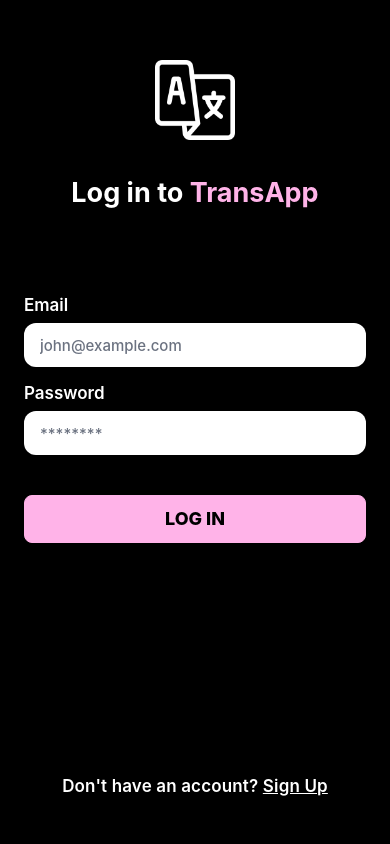
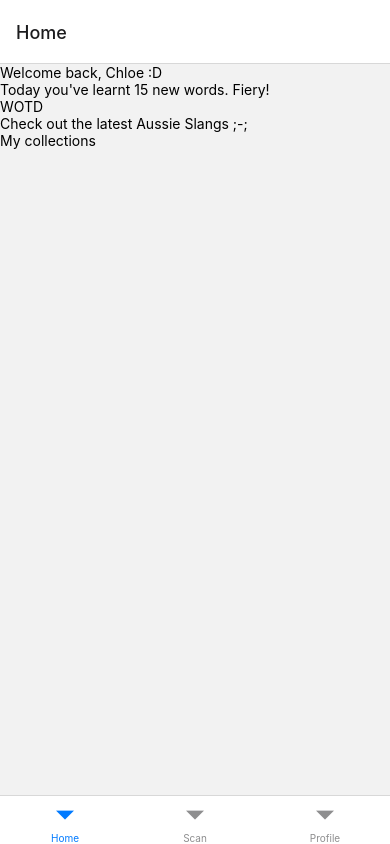
Before and after one commit to appsecandrewlee/MACathon_2023, a React Native app in the folder langtrans_app/: screen /Main in a window 390 px wide. Built offline with nearby package versions, Linux system fonts and the light colour scheme.

Commit message:
implement tab bar navigation

```diff
--- a/langtrans_app/App.js
+++ b/langtrans_app/App.js
@@ -5,7 +5,8 @@ import axios from "axios";
 import SignupScreen from './screens/Signup'; // Import the signup screen
 import LoginScreen from './screens/Login'; // Import the login screen
 import CameraScreen from './screens/Scan'; // Assuming you also have a camera screen
-import HomeScreen from './screens/Home'; // Assuming you also have a camera screen
+import MainScreen from './screens/Main'; // Assuming you also have a camera screen
+import ProfileScreen from './screens/Profile'; // Assuming you also have a camera screen
 const Stack = createStackNavigator();
 
 export default function App() {
@@ -49,8 +50,8 @@ export default function App() {
       <Stack.Navigator initialRouteName="Login">
         <Stack.Screen name="Login" component={LoginScreen} options={{ headerShown: false }} />
         <Stack.Screen name="Signup" component={SignupScreen} options={{ headerShown: false }} />
-        <Stack.Screen name="Camera" component={CameraScreen} options={{ title: 'Capture Image' }} />
-        <Stack.Screen name="Home" component={HomeScreen} options={{ headerShown: false }} />
+        <Stack.Screen name="Main" component={MainScreen} options={{ headerShown: false }} />
+        {/* <Stack.Screen name="Camera" component={CameraScreen} options={{ title: 'Capture Image' }} /> */}
         {/* Add more screens as needed */}
       </Stack.Navigator>
     </NavigationContainer>
--- a/langtrans_app/package.json
+++ b/langtrans_app/package.json
@@ -12,6 +12,7 @@
     "@expo/webpack-config": "^19.0.0",
     "@react-native-firebase/app": "^18.3.2",
     "@react-native-firebase/auth": "^18.3.2",
+    "@react-navigation/bottom-tabs": "^6.5.8",
     "@react-navigation/native": "^6.1.7",
     "@react-navigation/stack": "^6.3.17",
     "@types/react": "~18.2.14",
@@ -25,7 +26,11 @@
     "react-dom": "18.2.0",
     "react-native": "0.72.4",
     "react-native-config": "^1.5.1",
+    "react-native-gesture-handler": "^2.12.1",
     "react-native-linear-gradient": "^2.8.3",
+    "react-native-reanimated": "^3.4.2",
+    "react-native-safe-area-context": "^4.7.2",
+    "react-native-screens": "^3.25.0",
     "react-native-web": "~0.19.6",
     "typescript": "^5.1.3"
   },
--- a/langtrans_app/screens/Home.js
+++ b/langtrans_app/screens/Home.js
@@ -1,77 +1,15 @@
+// HomeScreen.js
 import React from 'react';
-import { StyleSheet, SafeAreaView, View, Text, TouchableOpacity } from 'react-native';
-import { useNavigation } from '@react-navigation/native';
-export default function HomeScreen() {
-    const navigation = useNavigation();
+import { View, Text } from 'react-native';
+
+export default function MainScreen() {
   return (
-    <SafeAreaView style={{ flex: 1, backgroundColor: '#e8ecf4' }}>
-      <View style={styles.container}>
-
-        {/* Title */}
-        <View style={styles.header}>
-          <Text style={styles.title}>
-            Welcome to <Text style={{ color: '#c90661' }}>LangTransApp</Text>
-          </Text>
-        </View>
-
-        {/* Placeholder Text */}
-        <View style={styles.placeholderContainer}>
-          <Text style={styles.placeholderText}>Your Content Goes Here</Text>
-        </View>
-
-        {/* Navigation Bar */}
-        <View style={styles.navBar}>
-          <TouchableOpacity onPress={() => {}}>
-            <Text style={styles.navText}>Home</Text>
-          </TouchableOpacity>
-          <TouchableOpacity onPress={() => navigation.navigate('Camera')}>
-      <Text style={styles.navText}>Scan</Text>
-    </TouchableOpacity>
-          <TouchableOpacity onPress={() => {}}>
-            <Text style={styles.navText}>Profile</Text>
-          </TouchableOpacity>
-        </View>
-
-      </View>
-    </SafeAreaView>
+    <View>
+        <Text>Welcome back, Chloe :D</Text>
+        <Text>Today you've learnt 15 new words. Fiery!</Text>
+        <Text>WOTD</Text>
+        <Text>Check out the latest Aussie Slangs ;-;</Text>
+        <Text>My collections</Text>
+    </View>
   );
-}
-
-const styles = StyleSheet.create({
-  container: {
-    flex: 1,
-    padding: 24,
-  },
-  header: {
-    marginTop: 36,
-  },
-  title: {
-    fontSize: 27,
-    fontWeight: '700',
-    color: '#1d1d1d',
-    marginBottom: 6,
-    textAlign: 'center',
-  },
-  placeholderContainer: {
-    flex: 1,
-    justifyContent: 'center',
-    alignItems: 'center',
-  },
-  placeholderText: {
-    fontSize: 18,
-    color: '#1d1d1d',
-    textAlign: 'center',
-  },
-  navBar: {
-    flexDirection: 'row',
-    justifyContent: 'space-between',
-    paddingVertical: 15,
-    borderTopWidth: 1,
-    borderColor: '#c90661',
-  },
-  navText: {
-    fontSize: 17,
-    fontWeight: '600',
-    color: '#222',
-  },
-});
+};
--- a/langtrans_app/screens/Login.js
+++ b/langtrans_app/screens/Login.js
@@ -77,7 +77,7 @@ export default function LoginScreen({navigation}) {
 
           <View style={commonStyles.formAction}>
             <TouchableOpacity
-              onPress={() => navigation.navigate('Home')}>
+              onPress={() => navigation.navigate('Main')}>
               <View style={commonStyles.btn}>
                 <Text style={commonStyles.btnText}>LOG IN</Text>
               </View>
--- /dev/null
+++ b/langtrans_app/screens/Main.js
@@ -0,0 +1,99 @@
+import React from 'react';
+import { StyleSheet, SafeAreaView, View, Text, TouchableOpacity } from 'react-native';
+import { useNavigation } from '@react-navigation/native';
+
+// NAV TAB BAR
+import 'react-native-gesture-handler';
+import { NavigationContainer } from '@react-navigation/native';
+import { createBottomTabNavigator } from '@react-navigation/bottom-tabs';
+import HomeScreen from './Home'; // Import your screen components
+import ProfileScreen from './Profile';
+import ScanScreen from './Scan';
+
+const Tab = createBottomTabNavigator();
+
+export default function MainScreen() {
+  return (
+    <Tab.Navigator>
+      <Tab.Screen name="Home" component={HomeScreen} />
+      <Tab.Screen name="Scan" component={ScanScreen} />
+      <Tab.Screen name="Profile" component={ProfileScreen} />
+    </Tab.Navigator>
+  );
+}
+
+
+// export default function HomeScreen() {
+//     const navigation = useNavigation();
+//   return (
+//     <SafeAreaView style={{ flex: 1, backgroundColor: '#e8ecf4' }}>
+//       <View style={styles.container}>
+
+//         {/* Title */}
+//         <View style={styles.header}>
+//           <Text style={styles.title}>
+//             Welcome to <Text style={{ color: '#c90661' }}>LangTransApp</Text>
+//           </Text>
+//         </View>
+
+//         {/* Placeholder Text */}
+//         <View style={styles.placeholderContainer}>
+//           <Text style={styles.placeholderText}>Your Content Goes Here</Text>
+//         </View>
+
+//         {/* Navigation Bar */}
+//         <View style={styles.navBar}>
+//           <TouchableOpacity onPress={() => {}}>
+//             <Text style={styles.navText}>Home</Text>
+//           </TouchableOpacity>
+//           <TouchableOpacity onPress={() => navigation.navigate('Camera')}>
+//       <Text style={styles.navText}>Scan</Text>
+//     </TouchableOpacity>
+//           <TouchableOpacity onPress={() => navigation.navigate('Profile')}>
+//             <Text style={styles.navText}>Profile</Text>
+//           </TouchableOpacity>
+//         </View>
+
+//       </View>
+//     </SafeAreaView>
+//   );
+// }
+
+const styles = StyleSheet.create({
+  container: {
+    flex: 1,
+    padding: 24,
+  },
+  header: {
+    marginTop: 36,
+  },
+  title: {
+    fontSize: 27,
+    fontWeight: '700',
+    color: '#1d1d1d',
+    marginBottom: 6,
+    textAlign: 'center',
+  },
+  placeholderContainer: {
+    flex: 1,
+    justifyContent: 'center',
+    alignItems: 'center',
+  },
+  placeholderText: {
+    fontSize: 18,
+    color: '#1d1d1d',
+    textAlign: 'center',
+  },
+  navBar: {
+    flexDirection: 'row',
+    justifyContent: 'space-between',
+    paddingVertical: 15,
+    borderTopWidth: 1,
+    borderColor: '#c90661',
+  },
+  navText: {
+    fontSize: 17,
+    fontWeight: '600',
+    color: '#222',
+  },
+});
--- /dev/null
+++ b/langtrans_app/screens/Profile.js
@@ -0,0 +1,15 @@
+// HomeScreen.js
+import React from 'react';
+import { View, Text } from 'react-native';
+
+export default function ProfileScreen() {
+  return (
+    <View>
+      <Text>Profile pic here</Text>
+      <Text>List of things here</Text>
+      <Text>My details</Text>
+      <Text>Settings and privacy</Text>
+      <Text></Text>
+    </View>
+  );
+};
```
Also changed, not shown: langtrans_app/screens/Settings.js (added, +12 -0 lines), 2 other files (tests, documents, lock files or other folders).
